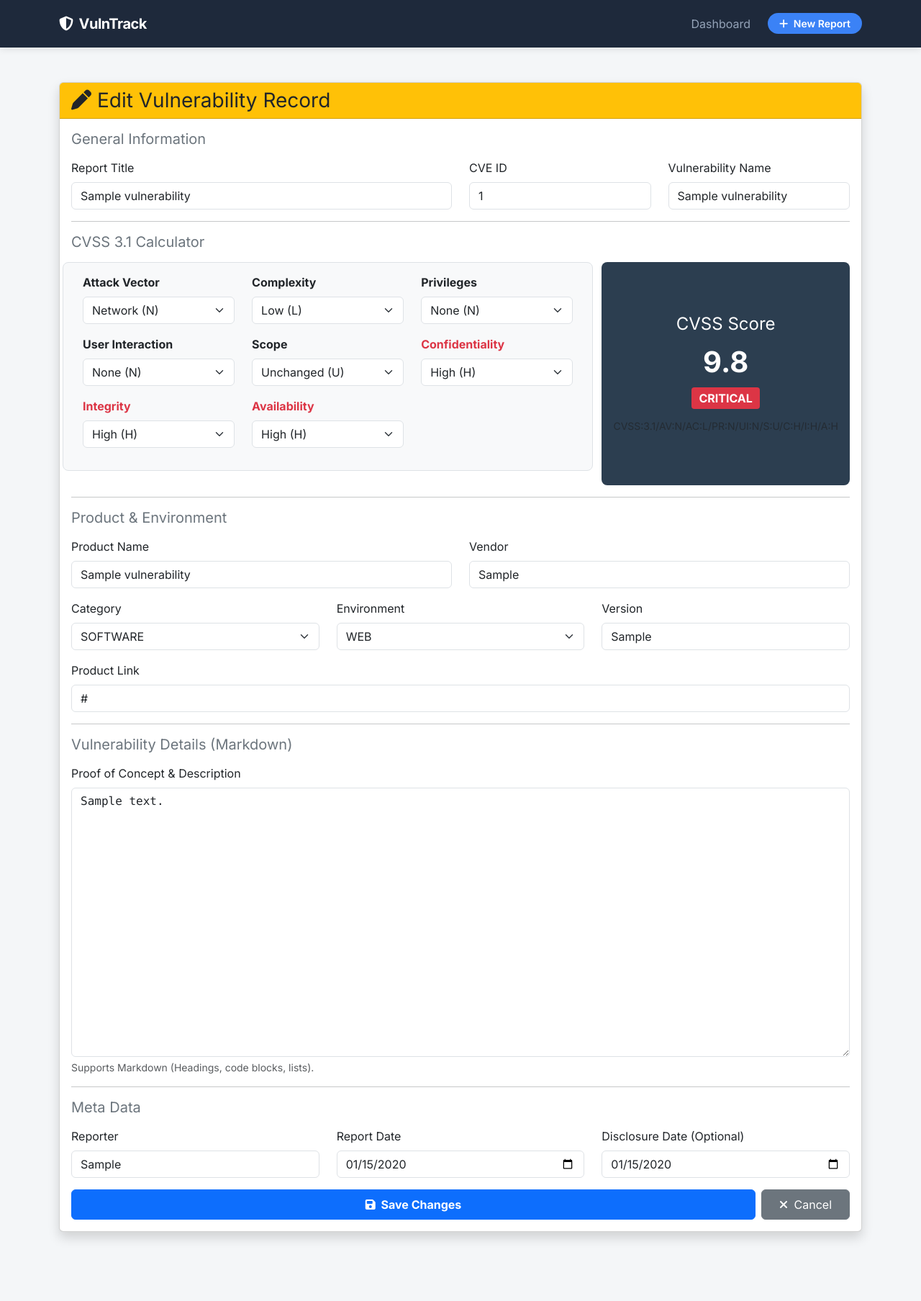
After one commit to KhanMarshaI/VulnTrack, a Flask app: page /vulnerability/1/edit in a window 1280 px wide. The commit adds this page. Shown: the whole page at 72% size. Run offline with Flask 3, Linux system fonts and the light colour scheme; tables that the repository leaves empty hold one stand-in row (values such as "Sample post"); some libraries are stand-ins or nearby versions.

Commit message:
Create edit and delete functionality. Implement flash messages.

```diff
--- a/app.py
+++ b/app.py
@@ -1,8 +1,6 @@
-from flask import Flask, render_template, request, redirect, url_for
+from flask import Flask, render_template, request, redirect, url_for, flash
 from flask_wtf.csrf import CSRFProtect
 from models import db, Vulnerability, VulnerabilityType, ProductEnvironment
-from cvss import CVSS3
-import markdown
 from datetime import date
 import secrets
 from sqlalchemy import func
@@ -70,6 +68,7 @@ def create_vulnerability():
 
         db.session.add(new_vuln)
         db.session.commit()
+        flash('Vulnerability created successfully!', 'success')
         return redirect(url_for('index'))
 
     # enums -> dropdown generation
@@ -84,6 +83,63 @@ def vulnerability_details(id):
     vuln = db.session.execute(db.select(Vulnerability).where(Vulnerability.id == id)).scalar_one_or_none()
 
     if not vuln:
-        return "Vulnerability not found", 404
+        flash('Vulnerability not found', 'danger')
+        return redirect(url_for('index'))
 
     return render_template('details.html', vuln=vuln)
+
+@app.route('/vulnerability/<int:id>/edit', methods=['GET', 'POST'])
+def edit_vulnerability(id):
+    vuln = db.session.execute(db.select(Vulnerability).where(Vulnerability.id == id)).scalar_one_or_none()
+
+    if not vuln:
+        flash('Vulnerability not found', 'danger')
+        return redirect(url_for('index'))
+
+    if request.method == 'POST':
+        # Update all fields
+        vuln.title = request.form['title']
+        vuln.cve_id = request.form['cve_id']
+        vuln.cvss_vector = request.form['cvss_vector']
+        vuln.cvss_score = float(request.form['cvss_score'])
+        vuln.cvss_severity = request.form['cvss_severity']
+        vuln.vulnerability_name = request.form['vulnerability_name']
+        vuln.type = VulnerabilityType(request.form['type'])
+        vuln.product_env = ProductEnvironment(request.form['product_env'])
+        vuln.product_name = request.form['product_name']
+        vuln.product_vendor = request.form['product_vendor']
+        vuln.product_version = request.form['product_version']
+        vuln.product_link = request.form['product_link']
+        vuln.description = request.form['description']
+        vuln.reporter = request.form['reporter']
+        vuln.report_date = date.fromisoformat(request.form['report_date'])
+        vuln.disclose_date = date.fromisoformat(request.form['disclose_date']) if request.form['disclose_date'] else None
+
+        db.session.commit()
+        flash(f'Vulnerability {vuln.cve_id} updated successfully!', 'success')
+        return redirect(url_for('vulnerability_details', id=id))
+
+    return render_template(
+        'edit.html',
+        vuln=vuln,
+        vuln_types=VulnerabilityType,
+        prod_envs=ProductEnvironment
+    )
+
+@app.route('/vulnerability/<int:id>/delete', methods=['POST'])
+def delete_vulnerability(id):
+    vuln = db.session.execute(db.select(Vulnerability).where(Vulnerability.id == id)).scalar_one_or_none()
+
+    if not vuln:
+        flash('Vulnerability not found', 'danger')
+        return redirect(url_for('index'))
+
+    cve_id = vuln.cve_id
+    db.session.delete(vuln)
+    db.session.commit()
+
+    flash(f'Vulnerability {cve_id} has been deleted', 'warning')
+    return redirect(url_for('index'))
+
+if __name__ == '__main__':
+    app.run(debug=False)
--- /dev/null
+++ b/templates/edit.html
@@ -0,0 +1,291 @@
+{% extends 'base.html' %}
+
+{% block content %}
+<style>
+    /* Page Specific Styles */
+    .cvss-selector-group {
+        background-color: #f8f9fa;
+        padding: 15px;
+        border-radius: 8px;
+        margin-bottom: 20px;
+        border: 1px solid #dee2e6;
+    }
+    .cvss-result-box {
+        background-color: #2c3e50;
+        color: white;
+        padding: 15px;
+        border-radius: 8px;
+        text-align: center;
+    }
+    .score-display { font-size: 2.5em; font-weight: bold; }
+    .severity-badge { padding: 5px 10px; border-radius: 4px; text-transform: uppercase; font-weight: bold;}
+    .sev-critical { background-color: #dc3545; color: white; }
+    .sev-high { background-color: #fd7e14; color: white; }
+    .sev-medium { background-color: #ffc107; color: black; }
+    .sev-low { background-color: #198754; color: white; }
+    .sev-none { background-color: #6c757d; color: white; }
+</style>
+
+<div class="card shadow mb-5">
+    <div class="card-header bg-warning text-dark">
+        <h3 class="m-0"><i class="fa-solid fa-pen me-2"></i>Edit Vulnerability Record</h3>
+    </div>
+    <div class="card-body">
+        <form action="{{ url_for('edit_vulnerability', id=vuln.id) }}" method="POST">
+            <input type="hidden" name="csrf_token" value="{{ csrf_token() }}"/>
+
+            <h5 class="mb-3 text-secondary">General Information</h5>
+            <div class="row mb-3">
+                <div class="col-md-6">
+                    <label class="form-label">Report Title</label>
+                    <input type="text" class="form-control" name="title" required placeholder="e.g. RCE in Login Module" value="{{ vuln.title }}">
+                </div>
+                <div class="col-md-3">
+                    <label class="form-label">CVE ID</label>
+                    <input type="text" class="form-control" name="cve_id" required placeholder="CVE-202X-XXXX" value="{{ vuln.cve_id }}">
+                </div>
+                <div class="col-md-3">
+                    <label class="form-label">Vulnerability Name</label>
+                    <input type="text" class="form-control" name="vulnerability_name" required placeholder="e.g. SQL Injection" value="{{ vuln.vulnerability_name }}">
+                </div>
+            </div>
+
+            <hr>
+            <h5 class="mb-3 text-secondary">CVSS 3.1 Calculator</h5>
+
+            <input type="hidden" name="cvss_vector" id="cvss_vector" value="{{ vuln.cvss_vector }}">
+            <input type="hidden" name="cvss_score" id="cvss_score" value="{{ vuln.cvss_score }}">
+            <input type="hidden" name="cvss_severity" id="cvss_severity" value="{{ vuln.cvss_severity }}">
+
+            <div class="row">
+                <div class="col-md-8">
+                    <div class="row cvss-selector-group">
+                        <div class="col-md-4 mb-3">
+                            <label class="form-label fw-bold">Attack Vector</label>
+                            <select class="form-select cvss-input" id="av" onchange="calculateCVSS()">
+                                <option value="N">Network (N)</option>
+                                <option value="A">Adjacent (A)</option>
+                                <option value="L">Local (L)</option>
+                                <option value="P">Physical (P)</option>
+                            </select>
+                        </div>
+                        <div class="col-md-4 mb-3">
+                            <label class="form-label fw-bold">Complexity</label>
+                            <select class="form-select cvss-input" id="ac" onchange="calculateCVSS()">
+                                <option value="L">Low (L)</option>
+                                <option value="H">High (H)</option>
+                            </select>
+                        </div>
+                        <div class="col-md-4 mb-3">
+                            <label class="form-label fw-bold">Privileges</label>
+                            <select class="form-select cvss-input" id="pr" onchange="calculateCVSS()">
+                                <option value="N">None (N)</option>
+                                <option value="L">Low (L)</option>
+                                <option value="H">High (H)</option>
+                            </select>
+                        </div>
+                        <div class="col-md-4 mb-3">
+                            <label class="form-label fw-bold">User Interaction</label>
+                            <select class="form-select cvss-input" id="ui" onchange="calculateCVSS()">
+                                <option value="N">None (N)</option>
+                                <option value="R">Required (R)</option>
+                            </select>
+                        </div>
+                        <div class="col-md-4 mb-3">
+                            <label class="form-label fw-bold">Scope</label>
+                            <select class="form-select cvss-input" id="s" onchange="calculateCVSS()">
+                                <option value="U">Unchanged (U)</option>
+                                <option value="C">Changed (C)</option>
+                            </select>
+                        </div>
+                        <div class="col-md-4 mb-3">
+                            <label class="form-label fw-bold text-danger">Confidentiality</label>
+                            <select class="form-select cvss-input" id="c" onchange="calculateCVSS()">
+                                <option value="H">High (H)</option>
+                                <option value="L">Low (L)</option>
+                                <option value="N">None (N)</option>
+                            </select>
+                        </div>
+                        <div class="col-md-4 mb-3">
+                            <label class="form-label fw-bold text-danger">Integrity</label>
+                            <select class="form-select cvss-input" id="i" onchange="calculateCVSS()">
+                                <option value="H">High (H)</option>
+                                <option value="L">Low (L)</option>
+                                <option value="N">None (N)</option>
+                            </select>
+                        </div>
+                        <div class="col-md-4 mb-3">
+                            <label class="form-label fw-bold text-danger">Availability</label>
+                            <select class="form-select cvss-input" id="a" onchange="calculateCVSS()">
+                                <option value="H">High (H)</option>
+                                <option value="L">Low (L)</option>
+                                <option value="N">None (N)</option>
+                            </select>
+                        </div>
+                    </div>
+                </div>
+
+                <div class="col-md-4">
+                    <div class="cvss-result-box h-100 d-flex flex-column justify-content-center">
+                        <h4>CVSS Score</h4>
+                        <div class="score-display" id="score_display">{{ vuln.cvss_score }}</div>
+                        <div class="mt-2"><span id="severity_badge" class="severity-badge sev-{{ vuln.cvss_severity|lower }}">{{ vuln.cvss_severity }}</span></div>
+                        <small class="mt-3 text-muted d-block" id="vector_display" style="word-break: break-all;">{{ vuln.cvss_vector }}</small>
+                    </div>
+                </div>
+            </div>
+
+            <hr>
+            <h5 class="mb-3 text-secondary">Product & Environment</h5>
+            <div class="row mb-3">
+                <div class="col-md-6">
+                    <label class="form-label">Product Name</label>
+                    <input type="text" class="form-control" name="product_name" required value="{{ vuln.product_name }}">
+                </div>
+                <div class="col-md-6">
+                    <label class="form-label">Vendor</label>
+                    <input type="text" class="form-control" name="product_vendor" required value="{{ vuln.product_vendor }}">
+                </div>
+            </div>
+
+            <div class="row mb-3">
+                <div class="col-md-4">
+                    <label class="form-label">Category</label>
+                    <select class="form-select" name="type" required>
+                        {% for type in vuln_types %}
+                        <option value="{{ type.value }}" {% if type.value == vuln.type.value %}selected{% endif %}>{{ type.name }}</option>
+                        {% endfor %}
+                    </select>
+                </div>
+                <div class="col-md-4">
+                    <label class="form-label">Environment</label>
+                    <select class="form-select" name="product_env" required>
+                        {% for env in prod_envs %}
+                        <option value="{{ env.value }}" {% if env.value == vuln.product_env.value %}selected{% endif %}>{{ env.name }}</option>
+                        {% endfor %}
+                    </select>
+                </div>
+                <div class="col-md-4">
+                    <label class="form-label">Version</label>
+                    <input type="text" class="form-control" name="product_version" placeholder="1.0.0" required value="{{ vuln.product_version }}">
+                </div>
+            </div>
+
+            <div class="mb-3">
+                <label class="form-label">Product Link</label>
+                <input type="url" class="form-control" name="product_link" placeholder="https://..." required value="{{ vuln.product_link }}">
+            </div>
+
+            <hr>
+            <h5 class="mb-3 text-secondary">Vulnerability Details (Markdown)</h5>
+            <div class="mb-3">
+                <label class="form-label">Proof of Concept & Description</label>
+                <textarea class="form-control font-monospace" name="description" rows="15" placeholder="## Summary&#10;Describe the vulnerability...&#10;&#10;## Steps to Reproduce&#10;1. Go to...&#10;2. Payload..." required>{{ vuln.description }}</textarea>
+                <div class="form-text">Supports Markdown (Headings, code blocks, lists).</div>
+            </div>
+
+            <hr>
+            <h5 class="mb-3 text-secondary">Meta Data</h5>
+            <div class="row mb-3">
+                <div class="col-md-4">
+                    <label class="form-label">Reporter</label>
+                    <input type="text" class="form-control" name="reporter" required value="{{ vuln.reporter }}">
+                </div>
+                <div class="col-md-4">
+                    <label class="form-label">Report Date</label>
+                    <input type="date" class="form-control" name="report_date" required value="{{ vuln.report_date.strftime('%Y-%m-%d') }}">
+                </div>
+                <div class="col-md-4">
+                    <label class="form-label">Disclosure Date (Optional)</label>
+                    <input type="date" class="form-control" name="disclose_date" value="{% if vuln.disclose_date %}{{ vuln.disclose_date.strftime('%Y-%m-%d') }}{% endif %}">
+                </div>
+            </div>
+
+            <div class="d-flex gap-2">
+                <button type="submit" class="btn btn-primary flex-fill py-2 fw-bold">
+                    <i class="fa-solid fa-save me-1"></i> Save Changes
+                </button>
+                <a href="{{ url_for('vulnerability_details', id=vuln.id) }}" class="btn btn-secondary py-2 px-4">
+                    <i class="fa-solid fa-times me-1"></i> Cancel
+                </a>
+            </div>
+        </form>
+    </div>
+</div>
+
+<script>
+    const weights = {
+        AV: { N: 0.85, A: 0.62, L: 0.55, P: 0.20 },
+        AC: { L: 0.77, H: 0.44 },
+        PR: { U: { N: 0.85, L: 0.62, H: 0.27 }, C: { N: 0.85, L: 0.68, H: 0.50 } },
+        UI: { N: 0.85, R: 0.62 },
+        S:  { U: 6.42, C: 7.52 },
+        CIA: { H: 0.56, L: 0.22, N: 0.00 }
+    };
+
+    function roundup(input) {
+        let int_input = Math.round(input * 100000);
+        return (int_input % 10000 === 0) ? int_input / 100000.0 : (Math.floor(int_input / 10000) + 1) / 10.0;
+    }
+
+    function calculateCVSS() {
+        const av = document.getElementById('av').value;
+        const ac = document.getElementById('ac').value;
+        const pr = document.getElementById('pr').value;
+        const ui = document.getElementById('ui').value;
+        const s  = document.getElementById('s').value;
+        const c  = document.getElementById('c').value;
+        const i  = document.getElementById('i').value;
+        const a  = document.getElementById('a').value;
+
+        const vectorString = `CVSS:3.1/AV:${av}/AC:${ac}/PR:${pr}/UI:${ui}/S:${s}/C:${c}/I:${i}/A:${a}`;
+        document.getElementById('cvss_vector').value = vectorString;
+        document.getElementById('vector_display').innerText = vectorString;
+
+        const iss = 1 - ( (1 - weights.CIA[c]) * (1 - weights.CIA[i]) * (1 - weights.CIA[a]) );
+        let impact = (s === 'U') ? 6.42 * iss : 7.52 * (iss - 0.029) - 3.25 * Math.pow((iss - 0.02), 15);
+        const prWeight = weights.PR[s][pr];
+        const exploitability = 8.22 * weights.AV[av] * weights.AC[ac] * prWeight * weights.UI[ui];
+
+        let baseScore = 0;
+        if (impact > 0) {
+            baseScore = (s === 'U') ? roundup(Math.min((impact + exploitability), 10)) : roundup(Math.min(1.08 * (impact + exploitability), 10));
+        }
+
+        document.getElementById('score_display').innerText = baseScore.toFixed(1);
+        document.getElementById('cvss_score').value = baseScore.toFixed(1);
+
+        let severity = "None";
+        let badgeClass = "sev-none";
+        if (baseScore >= 0.1 && baseScore <= 3.9) { severity = "Low"; badgeClass = "sev-low"; }
+        else if (baseScore >= 4.0 && baseScore <= 6.9) { severity = "Medium"; badgeClass = "sev-medium"; }
+        else if (baseScore >= 7.0 && baseScore <= 8.9) { severity = "High"; badgeClass = "sev-high"; }
+        else if (baseScore >= 9.0) { severity = "Critical"; badgeClass = "sev-critical"; }
+
+        const badge = document.getElementById('severity_badge');
+        badge.innerText = severity;
+        badge.className = "severity-badge " + badgeClass;
+        document.getElementById('cvss_severity').value = severity;
+    }
+
+    // Parse existing CVSS vector and set form values
+    function parseCVSSVector() {
+        const vectorString = "{{ vuln.cvss_vector }}";
+        const vectorParts = vectorString.split('/');
+
+        vectorParts.forEach(part => {
+            const [key, value] = part.split(':');
+            const elementId = key.toLowerCase();
+            const element = document.getElementById(elementId);
+            if (element && value) {
+                element.value = value;
+            }
+        });
+    }
+
+    window.onload = function() {
+        parseCVSSVector();
+        calculateCVSS();
+    };
+</script>
+{% endblock %}
--- a/templates/index.html
+++ b/templates/index.html
@@ -144,11 +144,12 @@
             </div>
 
             <div class="d-flex align-items-center gap-3 position-relative" style="z-index: 2;">
-                <a href="#" class="action-btn edit" title="Edit Record">
+                <a href="{{ url_for('edit_vulnerability', id=v.id) }}" class="action-btn edit" title="Edit Record">
                     <i class="fa-solid fa-pen"></i>
                 </a>
 
-                <form action="#" method="POST" onsubmit="return confirm('Are you sure you want to delete {{ v.cve_id }}?');" class="m-0">
+                <form action="{{ url_for('delete_vulnerability', id=v.id) }}" method="POST" onsubmit="return confirm('Are you sure you want to delete {{ v.cve_id }}?');" class="m-0">
+                    <input type="hidden" name="csrf_token" value="{{ csrf_token() }}"/>
                     <button type="submit" class="btn btn-link p-0 action-btn delete border-0 bg-transparent" title="Delete">
                         <i class="fa-solid fa-trash"></i>
                     </button>
```
